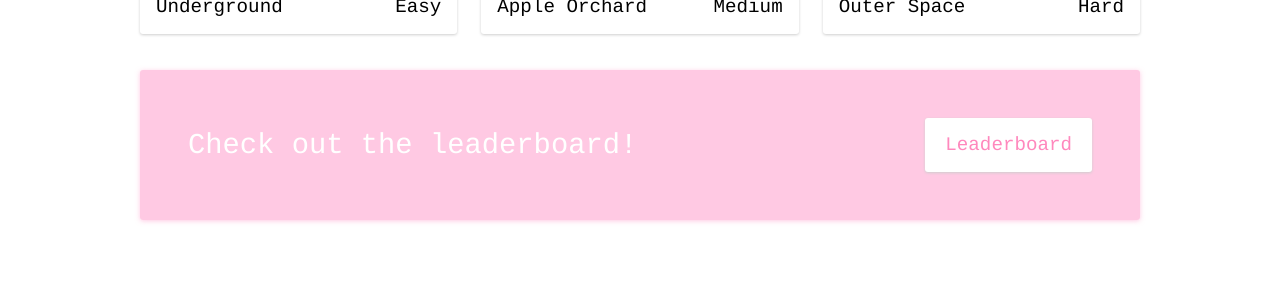
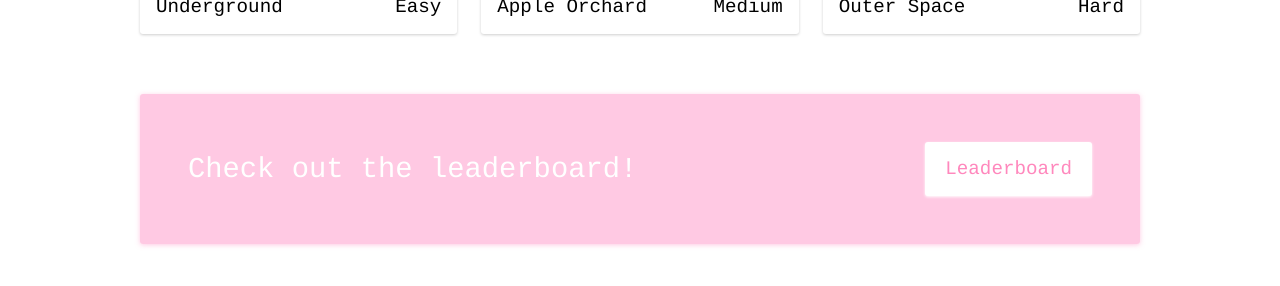
Before and after one commit to luuu-xu/find-kirby, a React (Create React App) app: page / in a window 1280 px wide. Shown: the part 444-730 px from the top of the page. Built offline with nearby package versions, Linux system fonts and the light colour scheme; a web font is replaced by a local one.

Commit message:
Added some comments explaining functions inside components.

```diff
--- a/src/components/HomePage.js
+++ b/src/components/HomePage.js
@@ -35,6 +35,7 @@ function GameSelectMain() {
 }
 
 function GameCard({ game }) {
+  // Navigate to the game if GameCard is clicked.
   let navigate = useNavigate();
 
   function handleClick(e) {
--- a/src/components/Leaderboard.js
+++ b/src/components/Leaderboard.js
@@ -65,6 +65,7 @@ function LeaderboardGameSelect({ games, handleClick, gameID }) {
 
 function GameCard({ game, handleClick, gameID }) {
   const classNames = `game-card ${game.id === gameID ? 'selected' : ''}`;
+
   return (
     <div className={classNames} id={game.id} onClick={handleClick}>
       <GameCardPic url={game.url} alt={game.name} />
--- a/src/styles/GamePage.css
+++ b/src/styles/GamePage.css
@@ -20,7 +20,6 @@
   border-radius: 3px;
   font-size: 1.2rem;
   text-decoration: none;
-  /* color: black; */
   color: var(--pink);
   background-color: white;
   transition: 0.2s;
--- a/src/styles/HomePage.css
+++ b/src/styles/HomePage.css
@@ -3,6 +3,7 @@
   min-width: 1000px;
   display: flex;
   flex-direction: column;
+  gap: 60px;
 }
 
 .game-select {
@@ -54,7 +55,6 @@
 }
 
 .leaderboard-banner {
-  margin-top: 36px;
   display: flex;
   justify-content: space-between;
   align-items: center;
@@ -75,12 +75,12 @@
   display: flex;
   flex-direction: row;
   align-items: center;
-  box-shadow: 0 1px 3px var(--greyshadow);
   border-radius: 3px;
   font-size: 1.2rem;
   text-decoration: none;
   color: var(--pink);
   background-color: white;
+  box-shadow: 0 1px 3px white;
   transition: 0.2s;
 }
 
--- a/src/styles/Leaderboard.css
+++ b/src/styles/Leaderboard.css
@@ -20,13 +20,12 @@
   display: flex;
   flex-direction: row;
   align-items: center;
-  box-shadow: 0 1px 3px var(--greyshadow);
   border-radius: 3px;
   font-size: 1.2rem;
   text-decoration: none;
-  /* color: black; */
   color: var(--pink);
   background-color: white;
+  box-shadow: 0 1px 3px var(--greyshadow);
   transition: 0.2s;
 }
 
```
Also changed, not shown: src/components/GamePage.js (+10 -1 lines).
